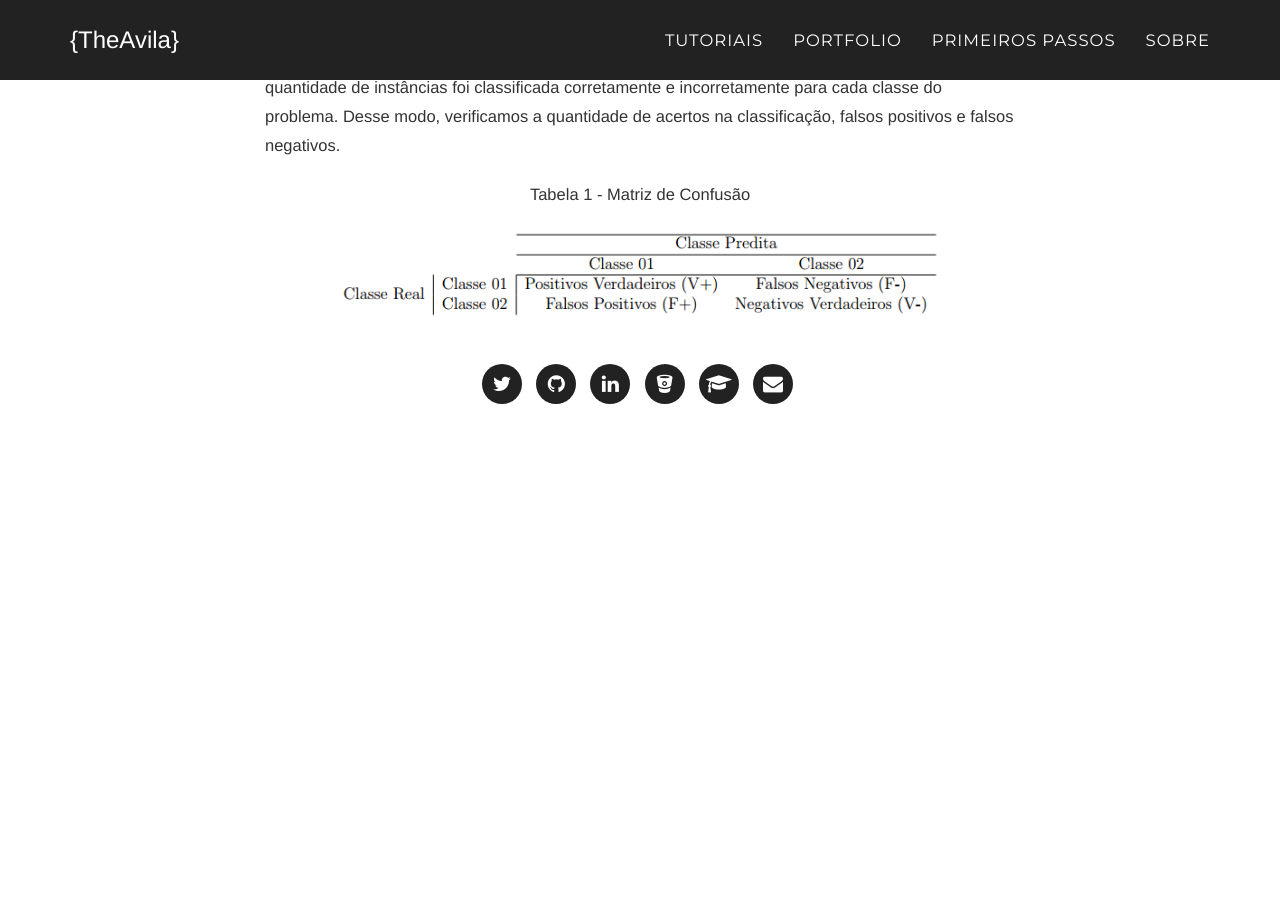
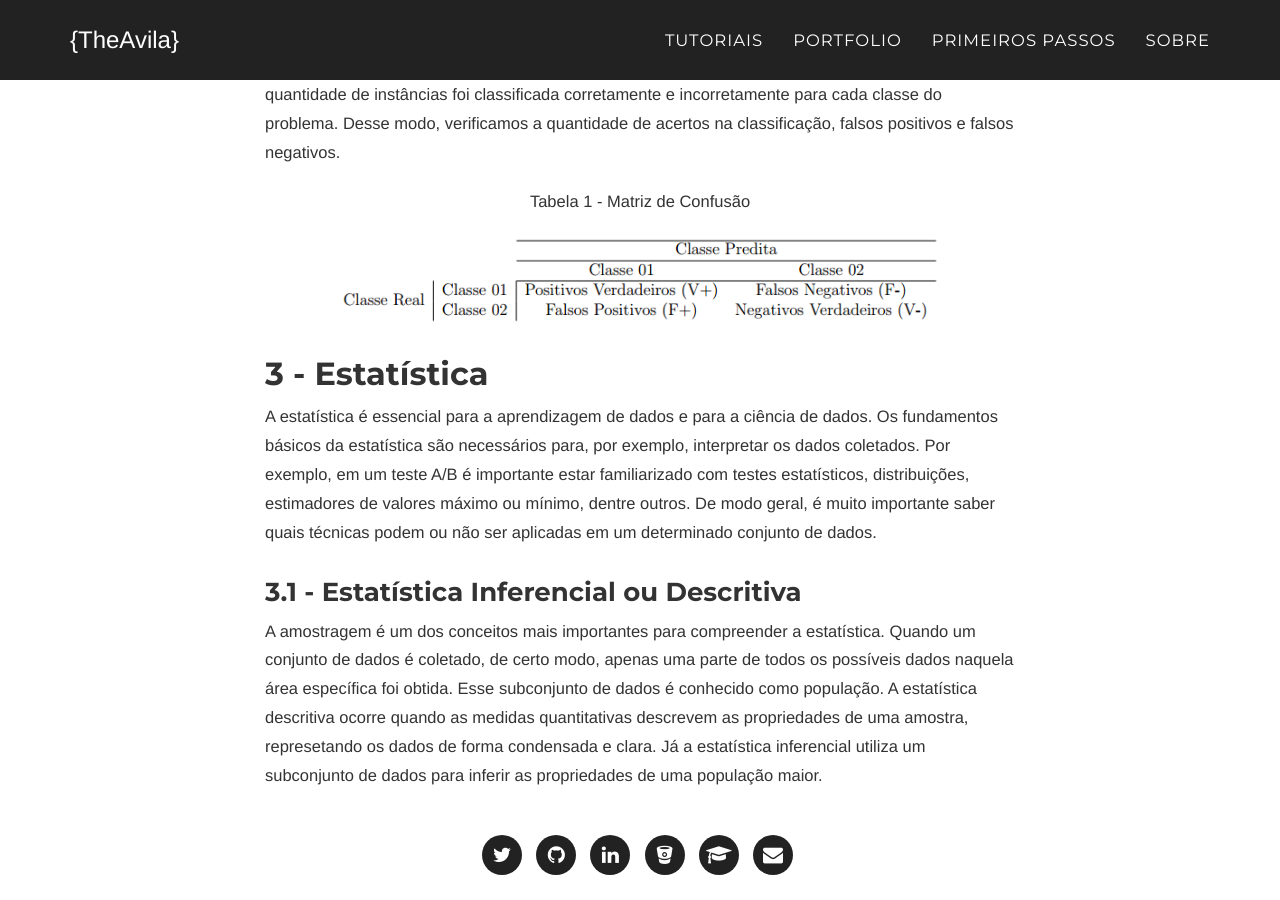
Before and after one commit to theavila/theavila.github.io, a Jekyll site: the page built from primeirosPassos.html, in a window 1280 px wide and 900 px high, scrolled down 2291 px. Built offline with Jekyll 4.4.1, drawn with Linux system fonts in a browser that asks for light colours; some web fonts are replaced; before the commit the page ends 2720 px from its top, so only the background shows below that.

Commit message:
parte 3 e 3.1

```diff
--- a/primeirosPassos.html
+++ b/primeirosPassos.html
@@ -36,7 +36,7 @@ Resumindo, na aprendizagem não-supervisionada buscamos extrair informação rel
 <li>Análise de componentes independentes (ICA)</li>
 </ul>
 
-<h3>2 - Avaliação do Modelo de Classificação</h3>
+<h2>2 - Avaliação do Modelo de Classificação</h2>
 <p>A avaliação do sistema de aprendizagem de máquina utiliza as suas duas etapas principais (treinamento e teste) para verificar o desempenho do modelo. Na fase de treinamento, o algoritmo de aprendizagem de máquina constrói indutivamente um modelo do problema com base nos dados de treinamento. De posse desse modelo, o algoritmo produz saídas que provavelmente correspondem às entradas atuais na fase de teste. Essas saídas devem ser passar por um processo de validação para verificar a adequação do sistema de aprendizado. A avaliação do desempenho da classificação consiste em considerar uma das classes de saída como a classe positiva e definir:</p>
 <ul>
 <li>verdadeiros positivos – nº de amostras corretamente rotuladas na classe positiva</li>
@@ -47,3 +47,8 @@ Resumindo, na aprendizagem não-supervisionada buscamos extrair informação rel
 <p>As saídas destes modelos, conforme a Tabela 1, produz a Matriz de Confusão, que indica a quantidade de instâncias foi classificada corretamente e incorretamente para cada classe do problema. Desse modo, verificamos a quantidade de acertos na classificação, falsos positivos e falsos negativos.</p>
 <p style="text-align: center;">Tabela 1 - Matriz de Confus&atilde;o</p>
 <p style="text-align: center;"><img src="/img/tabela1.png" alt="Matriz de Confus&atilde;o" width="600" height="89" /></p>
+
+<h2>3 - Estatística</h2>
+<p>A estatística é essencial para a aprendizagem de dados e para a ciência de dados. Os fundamentos básicos da estatística são necessários para, por exemplo, interpretar os dados coletados. Por exemplo, em um teste A/B é importante estar familiarizado com testes estatísticos, distribuições, estimadores de valores máximo ou mínimo, dentre outros. De modo geral, é muito importante saber quais técnicas podem ou não ser aplicadas em um determinado conjunto de dados.</p>
+<h3>3.1 - Estatística Inferencial ou Descritiva</h3>
+<p>A amostragem é um dos conceitos mais importantes para compreender a estatística. Quando um conjunto de dados é coletado, de certo modo, apenas uma parte de todos os possíveis dados naquela área específica foi obtida. Esse subconjunto de dados é conhecido como população. A estatística descritiva ocorre quando as medidas quantitativas descrevem as propriedades de uma amostra, represetando os dados de forma condensada e clara. Já a estatística inferencial utiliza um subconjunto de dados para inferir as propriedades de uma população maior.</p>
```
